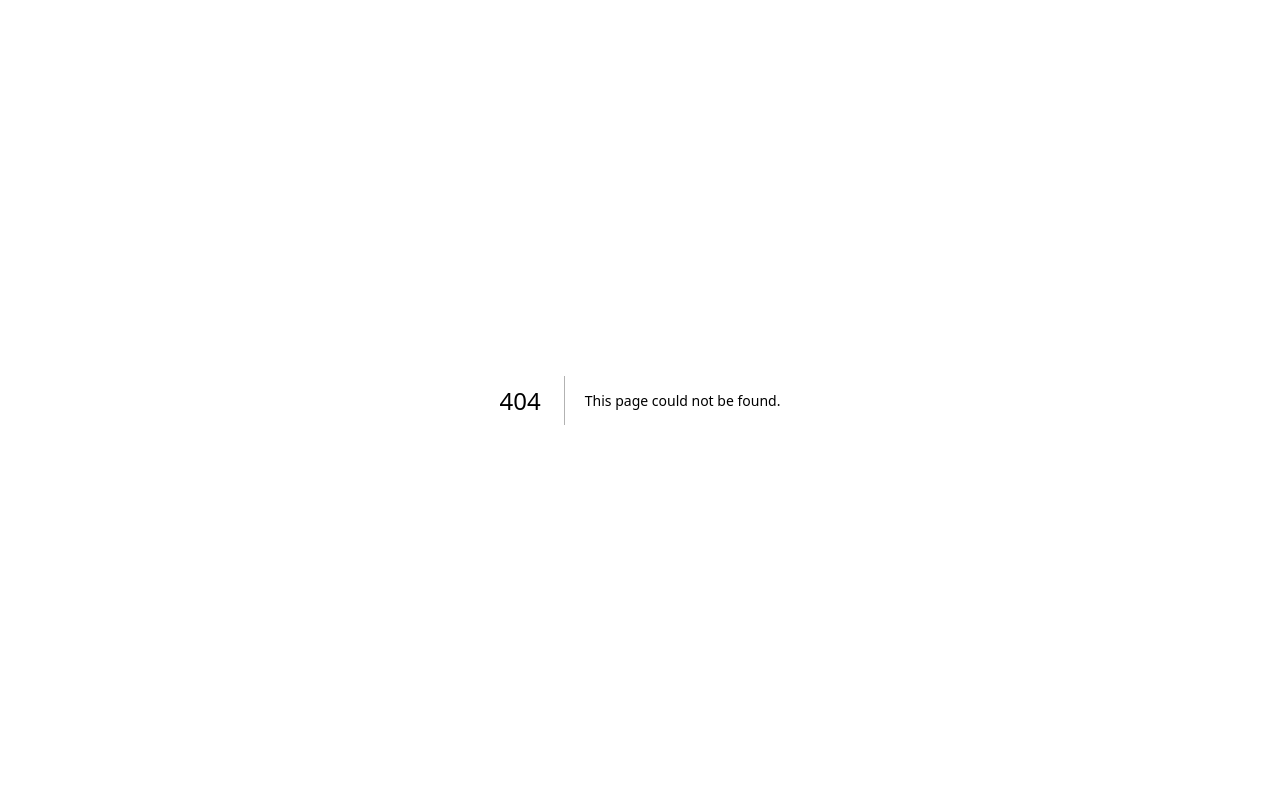
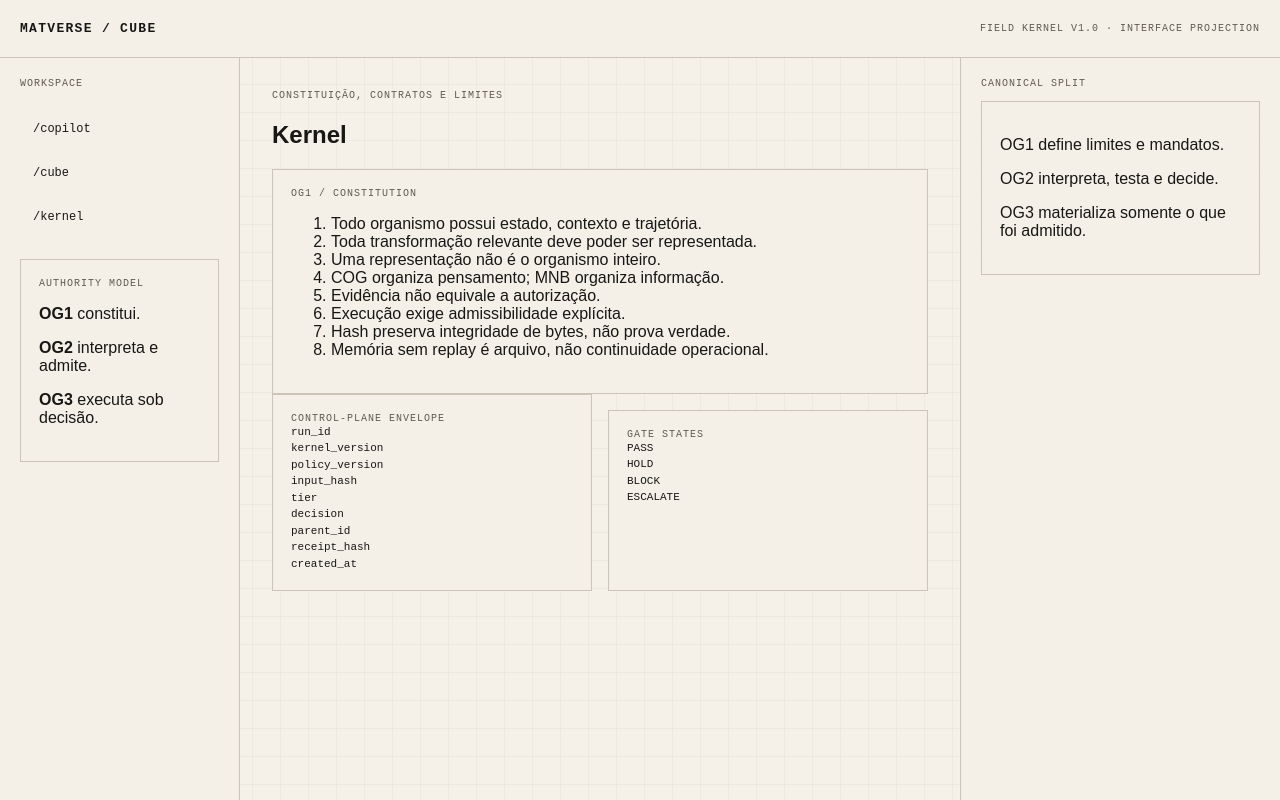
Before and after one commit to matverse-acoa/CUBE, a Next.js app: page /kernel in a window 1280 px wide. Before the commit this address had no page. Built offline with nearby package versions, Linux system fonts and the light colour scheme.

Commit message:
feat(kernel): add constitutional workspace route

```diff
--- /dev/null
+++ b/app/kernel/page.tsx
@@ -0,0 +1,48 @@
+import { WorkspaceChrome } from "@/components/workspace-chrome";
+
+const axioms = [
+  "Todo organismo possui estado, contexto e trajetória.",
+  "Toda transformação relevante deve poder ser representada.",
+  "Uma representação não é o organismo inteiro.",
+  "COG organiza pensamento; MNB organiza informação.",
+  "Evidência não equivale a autorização.",
+  "Execução exige admissibilidade explícita.",
+  "Hash preserva integridade de bytes, não prova verdade.",
+  "Memória sem replay é arquivo, não continuidade operacional.",
+];
+
+export default function KernelPage() {
+  return (
+    <WorkspaceChrome
+      title="Kernel"
+      subtitle="constituição, contratos e limites"
+      inspector={
+        <>
+          <div className="eyebrow">Canonical split</div>
+          <div className="panel" style={{ marginTop: 12 }}>
+            <p>OG1 define limites e mandatos.</p>
+            <p>OG2 interpreta, testa e decide.</p>
+            <p>OG3 materializa somente o que foi admitido.</p>
+          </div>
+        </>
+      }
+    >
+      <section className="panel">
+        <div className="label">OG1 / Constitution</div>
+        <ol>
+          {axioms.map((axiom) => <li key={axiom}>{axiom}</li>)}
+        </ol>
+      </section>
+      <section className="grid-two">
+        <article className="panel">
+          <div className="label">Control-plane envelope</div>
+          <pre>{`run_id\nkernel_version\npolicy_version\ninput_hash\ntier\ndecision\nparent_id\nreceipt_hash\ncreated_at`}</pre>
+        </article>
+        <article className="panel">
+          <div className="label">Gate states</div>
+          <pre>{`PASS\nHOLD\nBLOCK\nESCALATE`}</pre>
+        </article>
+      </section>
+    </WorkspaceChrome>
+  );
+}
```
